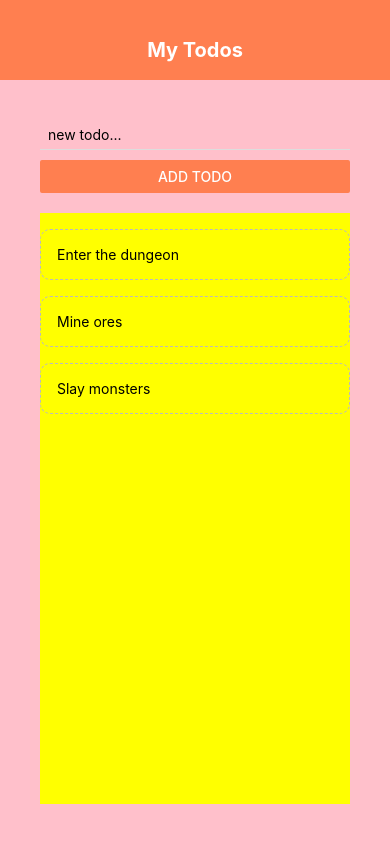
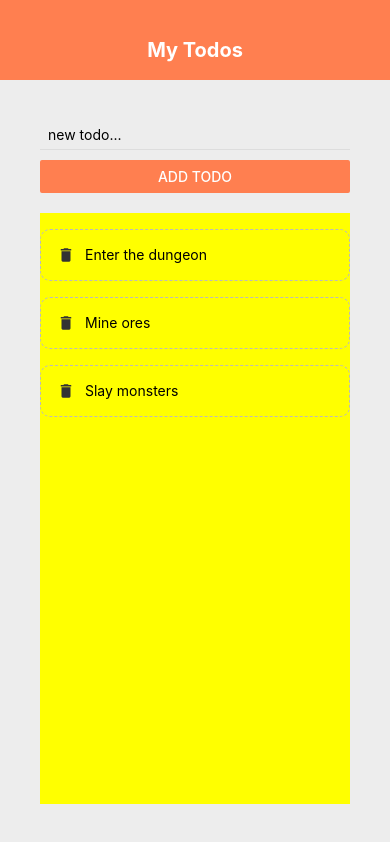
Before and after one commit to JohncentVentura/Netninja-React-Native-Tutorial, a React Native app: screen / in a window 390 px wide. Built offline with nearby package versions, Linux system fonts and the light colour scheme.

Commit message:
tutorial-15-icons-and-more-flexbox

```diff
--- a/App.js
+++ b/App.js
@@ -74,16 +74,16 @@
 const styles = StyleSheet.create({
   container: {
     flex: 1,
-    backgroundColor: "#f0f0f0ff",
+    backgroundColor: "#ffffffff",
   },
   content: {
     flex: 1,
     padding: 40,
-    backgroundColor: "pink",
+    backgroundColor: "#edededff",
   },
   list: {
     flex: 1,
     marginTop: 20,
-    backgroundColor: "yellow"
+    backgroundColor: "yellow",
   },
 });
--- a/components/todoItem.js
+++ b/components/todoItem.js
@@ -1,11 +1,15 @@
 import React from "react";
 import { View, Text, StyleSheet, TouchableOpacity } from "react-native";
+import { MaterialIcons } from "@expo/vector-icons";
 
 export default function TodoItem({ item, pressHandler }) {
   return (
-      <TouchableOpacity onPress={() => pressHandler(item.key)}>
-        <Text style={styles.item}>{item.text}</Text>
-      </TouchableOpacity>
+    <TouchableOpacity onPress={() => pressHandler(item.key)}>
+      <View style={styles.item}>
+        <MaterialIcons name="delete" size={18} color="#333" />
+        <Text style={styles.itemText}>{item.text}</Text>
+      </View>
+    </TouchableOpacity>
   );
 }
 
@@ -17,5 +21,9 @@
     borderWidth: 1,
     borderStyle: "dashed",
     borderRadius: 10,
+    flexDirection: "row",
+  },
+  itemText: {
+    marginLeft: 10,
   },
 });
```
